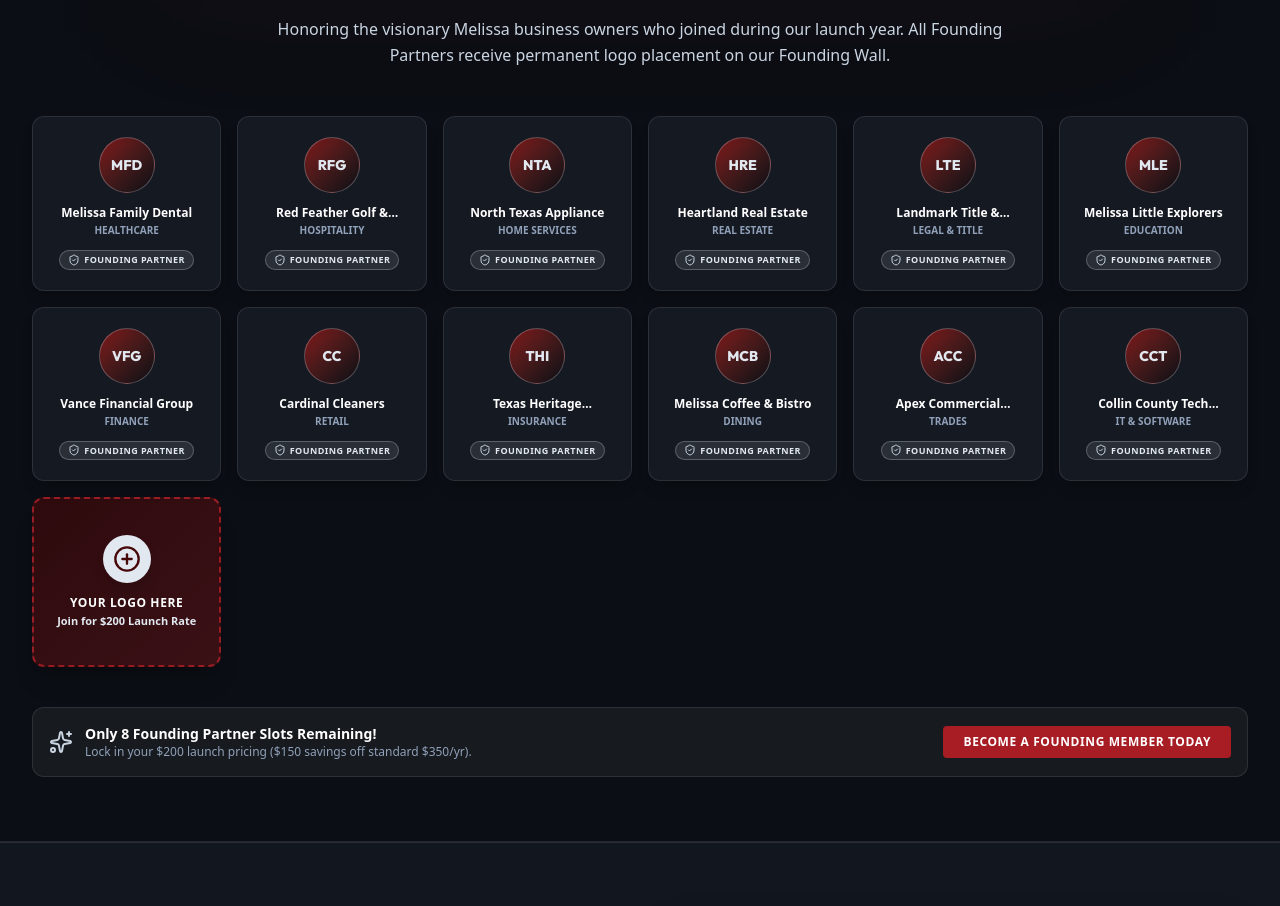
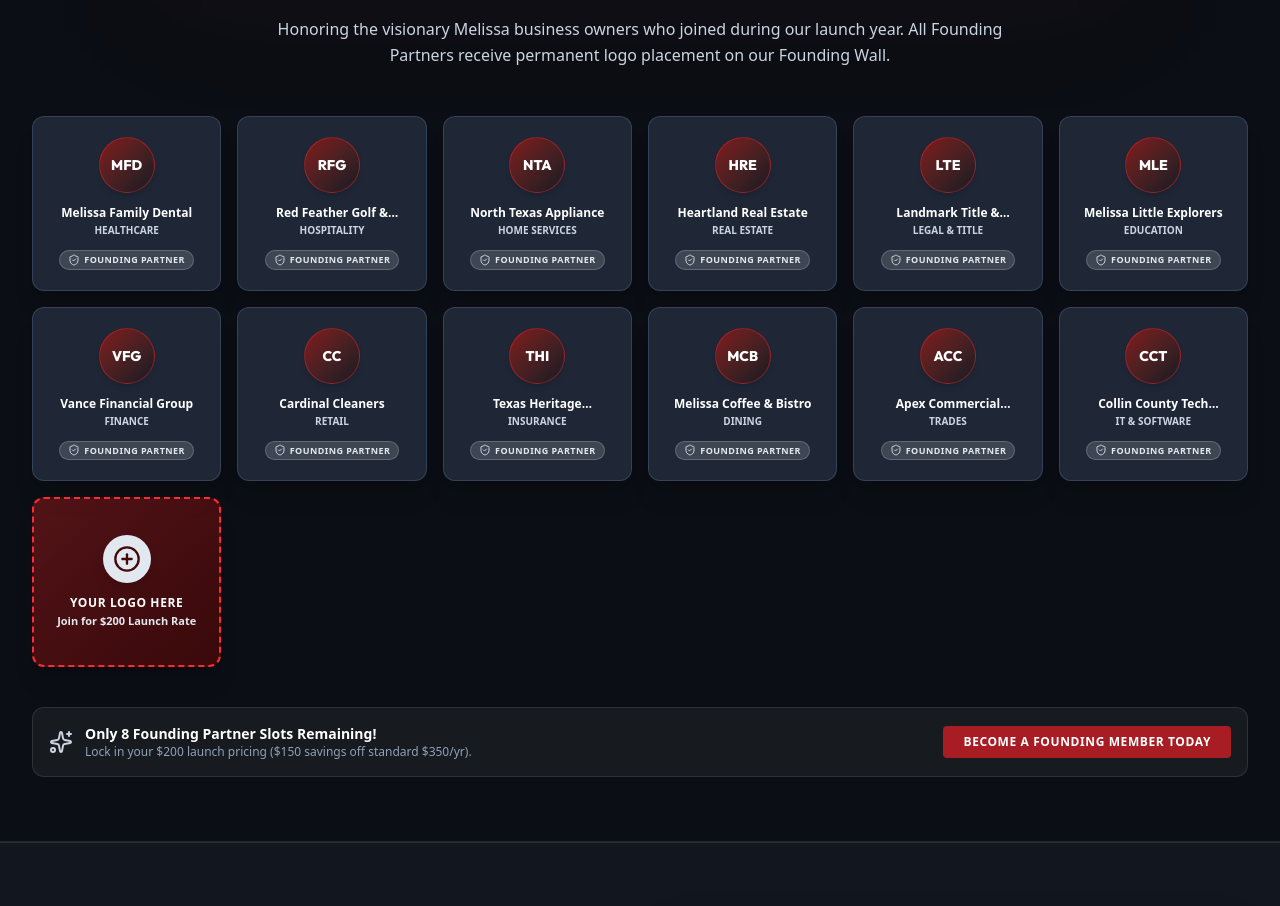
Before and after one commit to brettz6771/community-commerce-melissa, a Next.js app: page / in a window 1280 px wide. Shown: the part 2169-3075 px from the top of the page. Built offline with nearby package versions, Linux system fonts and the light colour scheme; grey boxes are pictures that could not be loaded; a web font is replaced by a local one.

Commit message:
Lighten founding member tile background and border styling for higher contrast

```diff
--- a/src/app/leadership/page.tsx
+++ b/src/app/leadership/page.tsx
@@ -126,7 +126,7 @@ export default function LeadershipPage() {
 
           <div className="grid grid-cols-2 sm:grid-cols-3 md:grid-cols-6 gap-4">
             {MOCK_FOUNDING_MEMBERS.map((fm, i) => (
-              <div key={i} className="bg-[#151922] border border-white/10 p-4 rounded-xl text-center space-y-2">
+              <div key={i} className="bg-[#1F2736] hover:bg-[#2A3447] border border-slate-600/60 p-4 rounded-xl text-center space-y-2 transition">
                 <div className="w-10 h-10 rounded-full bg-red-800 text-slate-200 font-bold mx-auto flex items-center justify-center text-xs">
                   {fm.logoText}
                 </div>
--- a/src/components/FoundingMembersWall.tsx
+++ b/src/components/FoundingMembersWall.tsx
@@ -39,25 +39,25 @@ export default function FoundingMembersWall({ onOpenJoinModal }: FoundingMembers
           {MOCK_FOUNDING_MEMBERS.map((member, index) => (
             <div
               key={index}
-              className="bg-[#151922] hover:bg-[#1C2230] border border-white/10 hover:border-slate-300/50 rounded-xl p-5 text-center flex flex-col items-center justify-between transition-all transform hover:-translate-y-1 shadow-lg group"
+              className="bg-[#1F2736] hover:bg-[#2A3447] border border-slate-600/60 hover:border-slate-300 rounded-xl p-5 text-center flex flex-col items-center justify-between transition-all transform hover:-translate-y-1 shadow-xl group"
             >
               {/* Badge Icon */}
-              <div className="w-14 h-14 rounded-full bg-gradient-to-br from-red-900 to-[#0B0E14] border border-slate-300/30 flex items-center justify-center text-slate-200 font-outfit font-extrabold text-sm shadow-inner group-hover:scale-110 transition-transform">
+              <div className="w-14 h-14 rounded-full bg-gradient-to-br from-red-900 to-[#151922] border border-red-500/40 flex items-center justify-center text-white font-outfit font-extrabold text-sm shadow-md group-hover:scale-110 transition-transform">
                 {member.logoText}
               </div>
 
               {/* Title & Category */}
               <div className="mt-3">
-                <h4 className="text-xs font-bold text-white group-hover:text-slate-200 transition-colors line-clamp-1">
+                <h4 className="text-xs font-bold text-white group-hover:text-slate-100 transition-colors line-clamp-1">
                   {member.name}
                 </h4>
-                <p className="text-[10px] text-slate-400 uppercase font-semibold mt-0.5">
+                <p className="text-[10px] text-slate-300 uppercase font-semibold mt-0.5">
                   {member.category}
                 </p>
               </div>
 
               {/* Founding Partner Badge */}
-              <div className="mt-3 inline-flex items-center gap-1 text-[9px] bg-slate-200/10 text-slate-200 border border-slate-300/30 px-2 py-0.5 rounded-full font-bold uppercase tracking-wider">
+              <div className="mt-3 inline-flex items-center gap-1 text-[9px] bg-slate-100/15 text-slate-200 border border-slate-400/40 px-2 py-0.5 rounded-full font-bold uppercase tracking-wider">
                 <ShieldCheck className="w-3 h-3 text-slate-300" />
                 FOUNDING PARTNER
               </div>
@@ -67,7 +67,7 @@ export default function FoundingMembersWall({ onOpenJoinModal }: FoundingMembers
           {/* Become a Founding Partner Card Slot */}
           <div
             onClick={onOpenJoinModal}
-            className="bg-gradient-to-br from-red-950/60 to-red-900/40 border-2 border-dashed border-red-500/50 hover:border-slate-300 rounded-xl p-5 text-center flex flex-col items-center justify-center cursor-pointer transition-all hover:scale-105 shadow-xl group min-h-[170px]"
+            className="bg-gradient-to-br from-red-900/60 to-red-950/80 border-2 border-dashed border-red-500 hover:border-white rounded-xl p-5 text-center flex flex-col items-center justify-center cursor-pointer transition-all hover:scale-105 shadow-xl group min-h-[170px]"
           >
             <div className="w-12 h-12 rounded-full bg-slate-200 text-red-950 flex items-center justify-center shadow-lg group-hover:rotate-90 transition-transform">
               <PlusCircle className="w-7 h-7" />
```
